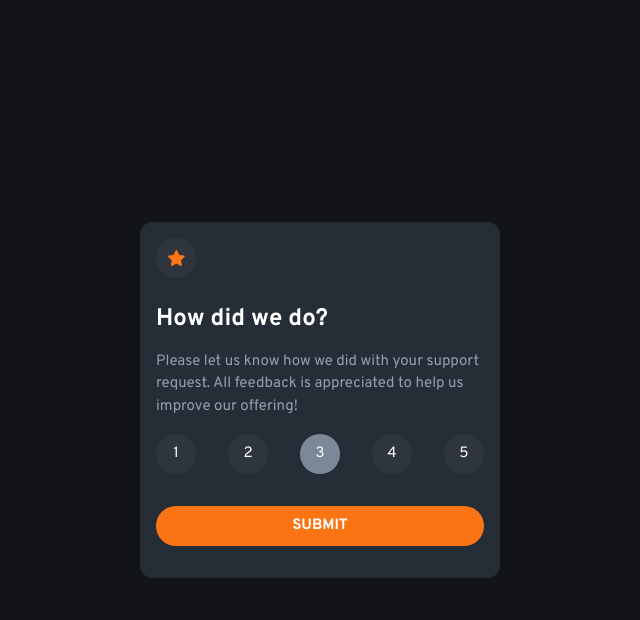
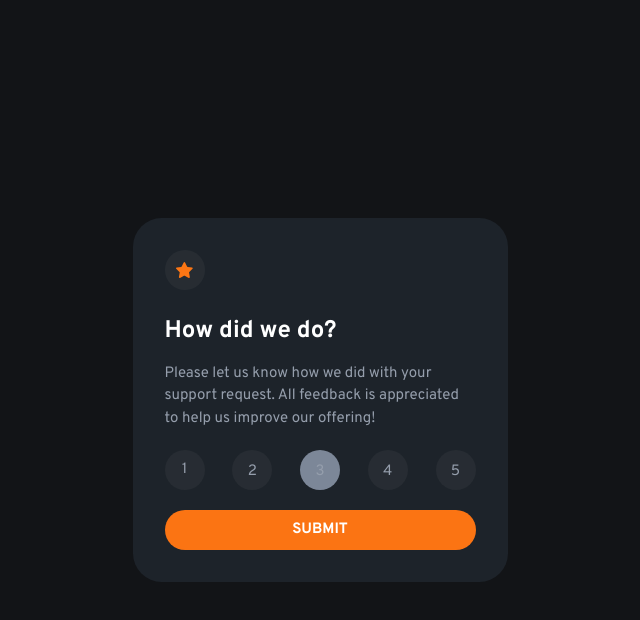
Before and after one commit to sipanahmad/interactive-rating-component-main-tailwindcss, a plain HTML site: page index.html in a window 1280 px wide. Both pictures are taken after a click on the element 640 px from the left and 454 px from the top of the page. Shown: the whole page, without its empty margins (320-960 px from the left). Drawn offline with nearby package versions, Linux system fonts and the light colour scheme.

Commit message:
Some Updated

```diff
--- a/index.html
+++ b/index.html
@@ -36,7 +36,7 @@
             'primary-transparent':'rgba(125,125,125,.1)',
             'neutral-light-grey':'hsl(217, 12%, 63%)',
 	    'neutral-medium-grey': 'hsl(216, 12%, 54%)',
-	    'neutral-dark-blue': 'hsl(213, 19%, 18%)',
+	    'neutral-dark-blue': 'hsla(213, 19%, 18%, 0.6)',
 	    'neutral-very-dark-blue': 'hsl(216, 12%, 8%)',
 	    'neutral-white': 'hsl(0, 0%, 100%)',
           },
@@ -51,28 +51,28 @@
 </head>
 <body class="text-[15px] font-overpass grid place-items-center min-h-screen bg-neutral-very-dark-blue">
 
- <article class=" p-4 w-[375px] sm:w-[360px] bg-neutral-dark-blue text-neutral-white rounded-[0.8rem] before:content-[''] before:inline-block before:w-[2.5rem] before:h-[2.5rem] before:rounded-full before:bg-url">
+ <article class=" p-8 w-[375px] bg-neutral-dark-blue text-neutral-white rounded-[1.8rem] before:content-[''] before:inline-block before:w-[2.5rem] before:h-[2.5rem] before:rounded-full before:bg-url">
     <form id="rating-form">
       <h1 class="my-4 text-2xl font-bold" id="title">How did we do?</h1>
       <p class="text-neutral-light-grey my-4">
         Please let us know how we did with your support request. All feedback is appreciated to help us improve our offering!
       </p>
 
-      <div class="flex justify-between items-center my-4 btn-group" role="group">
-        <input type="button" value="1" name="star-1" class="w-[2.5rem] h-[2.5rem] bg-primary-transparent text-neutral-white rounded-full hover:bg-primary-orange active:bg-neutral-medium-grey cursor-pointer duration-500 ease-in">
-        <input type="button" value="2" name="star-2" class="w-[2.5rem] h-[2.5rem] bg-primary-transparent text-neutral-white rounded-full hover:bg-primary-orange active:bg-neutral-medium-grey cursor-pointer duration-500 ease-in">
-        <input type="button" value="3" name="star-3" class="w-[2.5rem] h-[2.5rem] bg-primary-transparent text-neutral-white rounded-full hover:bg-primary-orange active:bg-neutral-medium-grey cursor-pointer duration-500 ease-in">
-        <input type="button" value="4" name="star-4" class="w-[2.5rem] h-[2.5rem] bg-primary-transparent text-neutral-white rounded-full hover:bg-primary-orange active:bg-neutral-medium-grey cursor-pointer duration-500 ease-in">
-        <input type="button" value="5" name="star-5" class="w-[2.5rem] h-[2.5rem] bg-primary-transparent text-neutral-white rounded-full hover:bg-primary-orange active:bg-neutral-medium-grey cursor-pointer duration-500 ease-in">
+      <div class="flex justify-between items-center text-center my-5 text-neutral-light-grey  btn-group" role="group">
+        <input type="button" value="1" name="star-1" class="w-[2.5rem] h-[2.5rem]  bg-primary-transparent  rounded-full hover:bg-primary-orange active:bg-neutral-medium-grey cursor-pointer duration-500 ease-in">
+        <input type="button" value="2" name="star-2" class="w-[2.5rem] h-[2.5rem] pt-1 bg-primary-transparent  rounded-full hover:bg-primary-orange active:bg-neutral-medium-grey cursor-pointer duration-500 ease-in">
+        <input type="button" value="3" name="star-3" class="w-[2.5rem] h-[2.5rem] pt-1 bg-primary-transparent  rounded-full hover:bg-primary-orange active:bg-neutral-medium-grey cursor-pointer duration-500 ease-in">
+        <input type="button" value="4" name="star-4" class="w-[2.5rem] h-[2.5rem] pt-1 bg-primary-transparent rounded-full hover:bg-primary-orange active:bg-neutral-medium-grey cursor-pointer duration-500 ease-in">
+        <input type="button" value="5" name="star-5" class="w-[2.5rem] h-[2.5rem] pt-1  bg-primary-transparent  rounded-full hover:bg-primary-orange active:bg-neutral-medium-grey cursor-pointer duration-500 ease-in">
       </div>
-      <input type="hidden" name="start-selected" class="active" value="">
+      <input type="hidden" name="start-selected" class="active" value="0">
 
-      <button class="btn w-full h-[2.5rem] bg-primary-orange text-neutral-white font-bold uppercase rounded-[2.5rem] hover:bg-neutral-white hover:text-primary-orange duration-500 ease-in my-4">Submit</button>
+      <button class=" w-full h-[2.5rem] bg-primary-orange text-neutral-white font-bold uppercase rounded-[2.5rem] hover:bg-neutral-white hover:text-primary-orange duration-500 ease-in">Submit</button>
     </form>
   </article>
 
-  <article class="p-4 w-[375px]  sm:w-[360px] bg-neutral-dark-blue text-neutral-white rounded-[0.8rem] text-center before:content-['Rating State'] before:inline-block before:w-full before:min-w-[162px] before:min-h-[108px] before:-indent-96 before:bg-url-thanks before:my-4  hidden">
-    <strong class="inline-block py-2 px-4 bg-primary-transparent text-primary-orange font-normal rounded-[2.5rem]">You selected <em class="non-italic">1</em> out of 5</strong>
+  <article class="p-8 w-[375px] bg-neutral-dark-blue text-neutral-white rounded-[1.8rem] text-center before:content-['Rating State'] before:inline-block before:w-full before:min-w-[162px] before:min-h-[108px] before:-indent-96 before:bg-url-thanks before:my-4  hidden">
+    <strong class="inline-block py-2 px-4 bg-primary-transparent text-primary-orange font-normal rounded-[2.5rem]">You selected <em class="non-italic"></em> out of 5</strong>
     <h1 class="my-4 text-2xl font-bold" id="title">Thank you!</h1>
     <p class="text-neutral-light-grey my-4">
       We appreciate you taking the time to give a rating. If you ever need more support,
--- a/script.js
+++ b/script.js
@@ -6,7 +6,8 @@ function handleSubmit (e) {
 		  const { target: form } = e;
 		  const cardRatingElement = form.closest('article');
 		  const cardThanksElement = cardRatingElement.nextElementSibling;
-		  if (!form['start-selected'].value) return;
+		  if (!document.querySelector('em').innerText) return;
+		  console.log(document.querySelector('em').innerText)
 		  cardRatingElement.classList.add('hidden');
 		  cardThanksElement.classList.remove('hidden');
 
@@ -19,7 +20,7 @@ function handleSubmit (e) {
 		  if (e.target.nodeName === 'INPUT') {
 		    const inputButton = e.target;
 		    document.querySelector('[name="start-selected"]').value = inputButton.value;
-		    document.querySelector('em').innerHTML = inputButton.value
+		    document.querySelector('em').innerText = inputButton.value
 
 		    if(document.querySelector('[name="start-selected"]').value == inputButton.value) inputButton.classList.add('active');
 		  }
```
Also changed, not shown: desktop-design.png (added), 1 other file.
